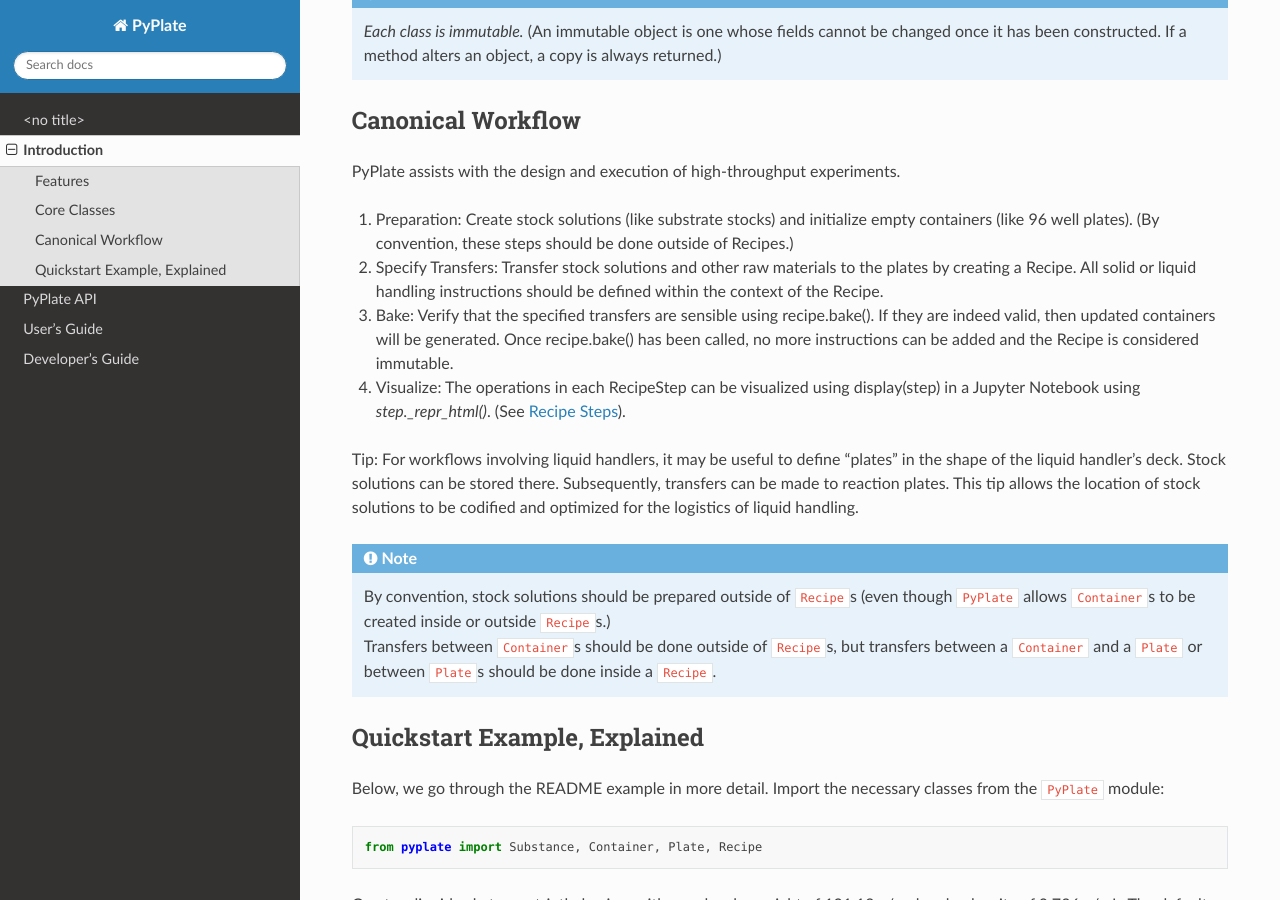
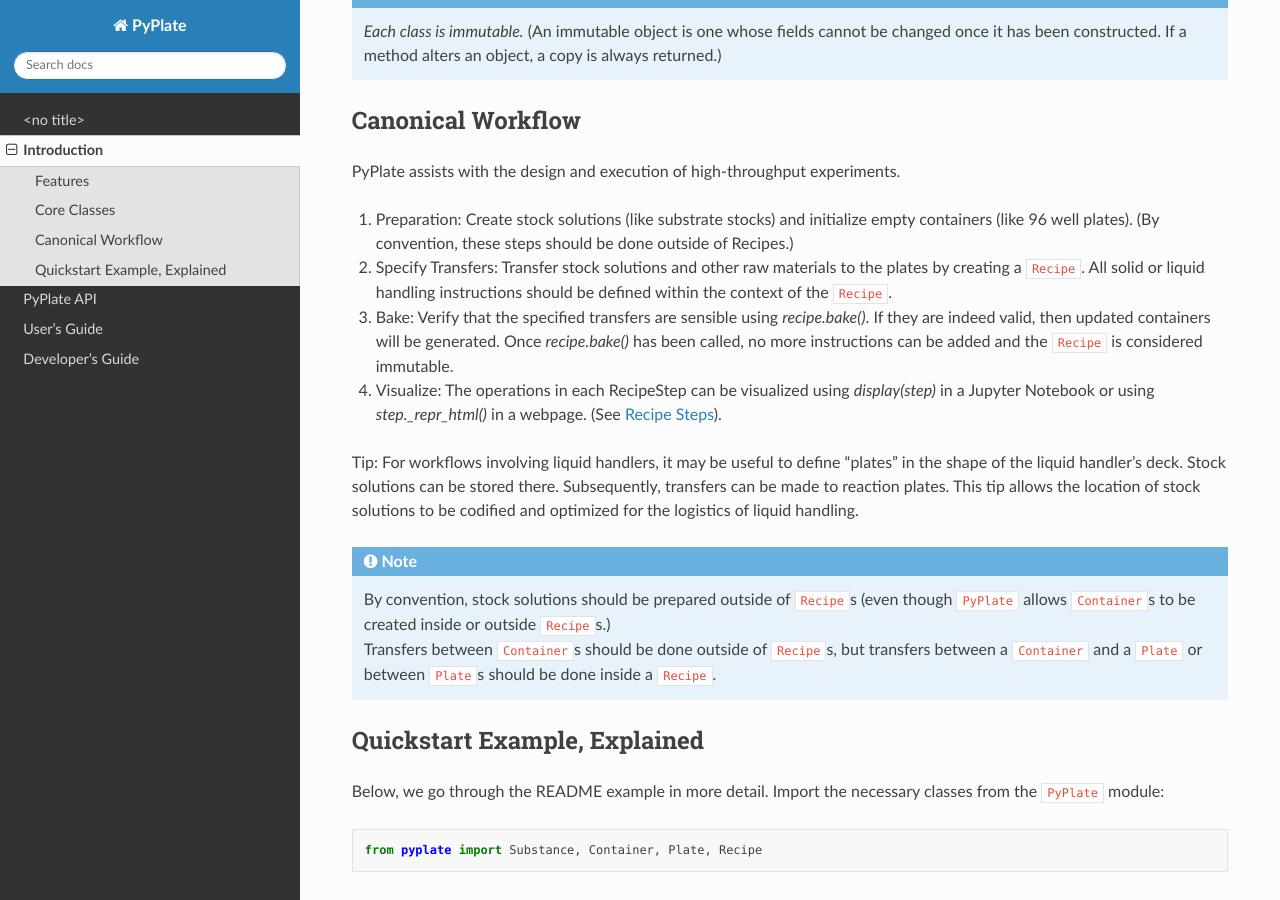
Before and after one commit to ekwan/PyPlate, a Sphinx documentation site: the page built from docs/source/introduction.rst, in a window 1280 px wide and 900 px high, scrolled down 929 px. Built offline with Sphinx 7.4.7 and the Read the Docs theme 2.0.0, drawn with Linux system fonts in a browser that asks for light colours.

Commit message:
Updated quoting in introduction.rst

```diff
--- a/docs/source/introduction.rst
+++ b/docs/source/introduction.rst
@@ -43,9 +43,9 @@ Canonical Workflow
 PyPlate assists with the design and execution of high-throughput experiments.
 
 1. Preparation: Create stock solutions (like substrate stocks) and initialize empty containers (like 96 well plates).  (By convention, these steps should be done outside of Recipes.)
-2. Specify Transfers: Transfer stock solutions and other raw materials to the plates by creating a Recipe.  All solid or liquid handling instructions should be defined within the context of the Recipe.
-3. Bake: Verify that the specified transfers are sensible using recipe.bake(). If they are indeed valid, then updated containers will be generated. Once recipe.bake() has been called, no more instructions can be added and the Recipe is considered immutable.
-4. Visualize: The operations in each RecipeStep can be visualized using display(step) in a Jupyter Notebook using `step._repr_html()`.  (See :ref:`recipe_steps_visualizations`).
+2. Specify Transfers: Transfer stock solutions and other raw materials to the plates by creating a ``Recipe``.  All solid or liquid handling instructions should be defined within the context of the ``Recipe``.
+3. Bake: Verify that the specified transfers are sensible using `recipe.bake()`. If they are indeed valid, then updated containers will be generated. Once `recipe.bake()` has been called, no more instructions can be added and the ``Recipe`` is considered immutable.
+4. Visualize: The operations in each RecipeStep can be visualized using `display(step)` in a Jupyter Notebook or using `step._repr_html()` in a webpage.  (See :ref:`recipe_steps_visualizations`).
 
 Tip: For workflows involving liquid handlers, it may be useful to define "plates" in the shape of the liquid handler's deck.  Stock solutions can be stored there.  Subsequently, transfers can be made to reaction plates.  This tip allows the location of stock solutions to be codified and optimized for the logistics of liquid handling.
 
```
